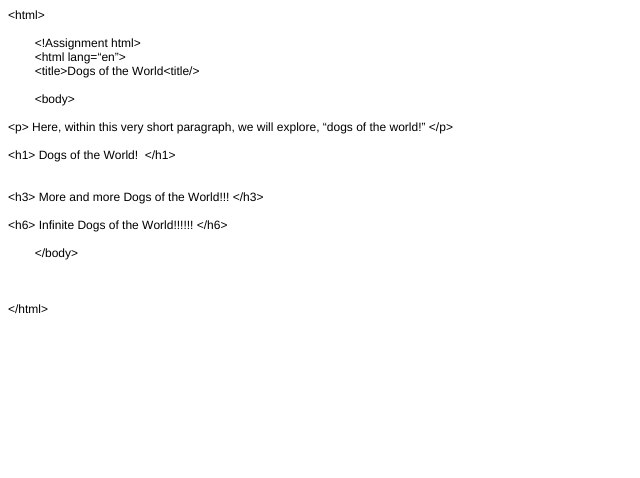
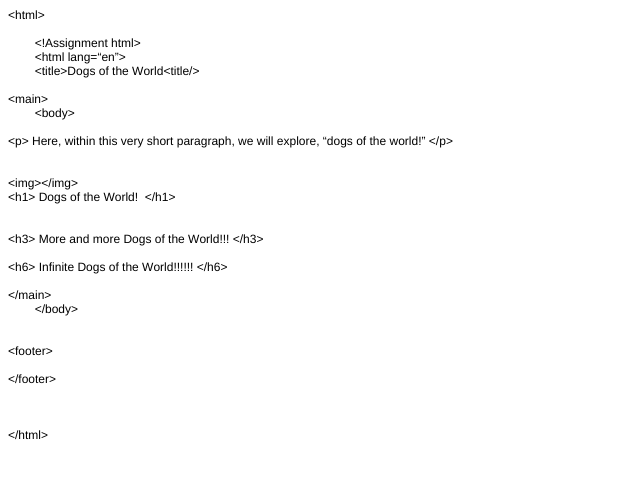
Before and after one commit to BreakinParallels/HTML-and-CSS-projects, a plain HTML site: page Assignment.html in a window 1280 px wide. Shown: the whole page, without its empty margins (0-640 px from the left). Drawn offline with Linux system fonts and the light colour scheme.

Commit message:
Update Assignment.html

```diff
--- a/Assignment.html
+++ b/Assignment.html
@@ -21,24 +21,34 @@
 <p class="p1"><span class="s1"><span class="Apple-tab-span">	</span>&lt;html lang=“en”&gt;</span></p>
 <p class="p1"><span class="s1"><span class="Apple-tab-span">	</span>&lt;title&gt;Dogs of the World&lt;title/&gt;</span></p>
 <p class="p1"><span class="s1"><br>
+&lt;main&gt;</span></p>
+<p class="p1"><span class="s1"><span class="Apple-tab-span">	</span>&lt;body&gt;</span></p>
+<p class="p1"><span class="s1"><br>
 </span></p>
-<p class="p1"><span class="s1"><span class="Apple-tab-span">	</span>&lt;body&gt;</span></p>
-<p class="p2"><span class="s1"></span><br></p>
 <p class="p1"><span class="s1">&lt;p&gt; Here, within this very short paragraph, we will explore, “dogs of the world!” &lt;/p&gt;</span></p>
 <p class="p2"><span class="s1"></span><br></p>
+<p class="p2"><span class="s1"></span><br></p>
+<p class="p1"><span class="s1">&lt;img&gt;&lt;/img&gt;<br>
+</span></p>
 <p class="p1"><span class="s1">&lt;h1&gt; Dogs of the World!<span class="Apple-converted-space">  </span>&lt;/h1&gt;</span></p>
-<p class="p2"><span class="s1"></span><br></p>
-<p class="p2"><span class="s1"></span><br></p>
+<p class="p1"><span class="s1"><br>
+</span></p>
+<p class="p1"><span class="s1"><br>
+</span></p>
 <p class="p1"><span class="s1">&lt;h3&gt; More and more Dogs of the World!!! &lt;/h3&gt;</span></p>
 <p class="p1"><span class="s1"><br>
 &lt;h6&gt; Infinite Dogs of the World!!!!!! &lt;/h6&gt;</span></p>
 <p class="p1"><span class="s1"><br>
-</span></p>
+&lt;/main&gt;</span></p>
 <p class="p1"><span class="s1"><span class="Apple-tab-span">	</span>&lt;/body&gt;</span></p>
 <p class="p1"><span class="s1"><br>
 </span></p>
 <p class="p1"><span class="s1"><br>
-</span></p>
+&lt;footer&gt;</span></p>
+<p class="p2"><span class="s1"></span><br></p>
+<p class="p1"><span class="s1">&lt;/footer&gt;</span></p>
+<p class="p2"><span class="s1"></span><br></p>
+<p class="p2"><span class="s1"></span><br></p>
 <p class="p1"><span class="s1"><br>
 </span></p>
 <p class="p1"><span class="s1">&lt;/html&gt;</span></p>
```
